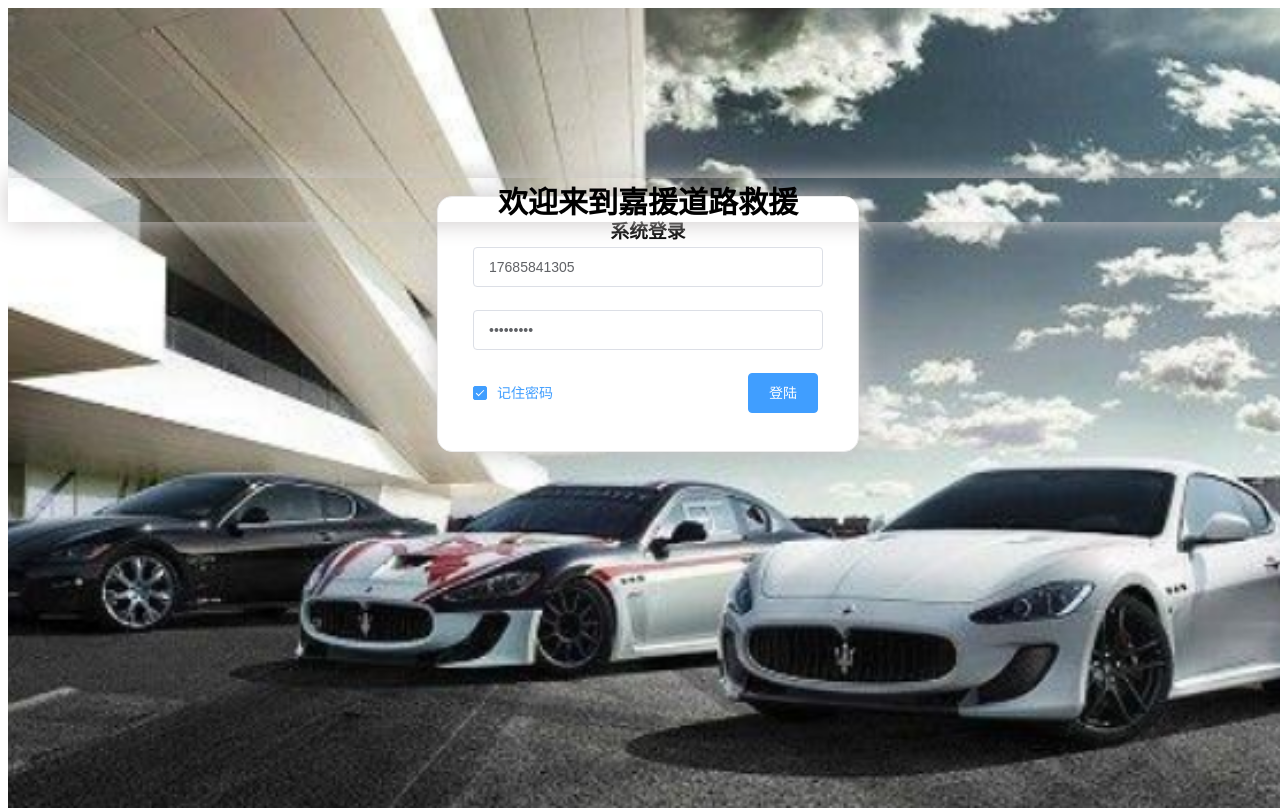
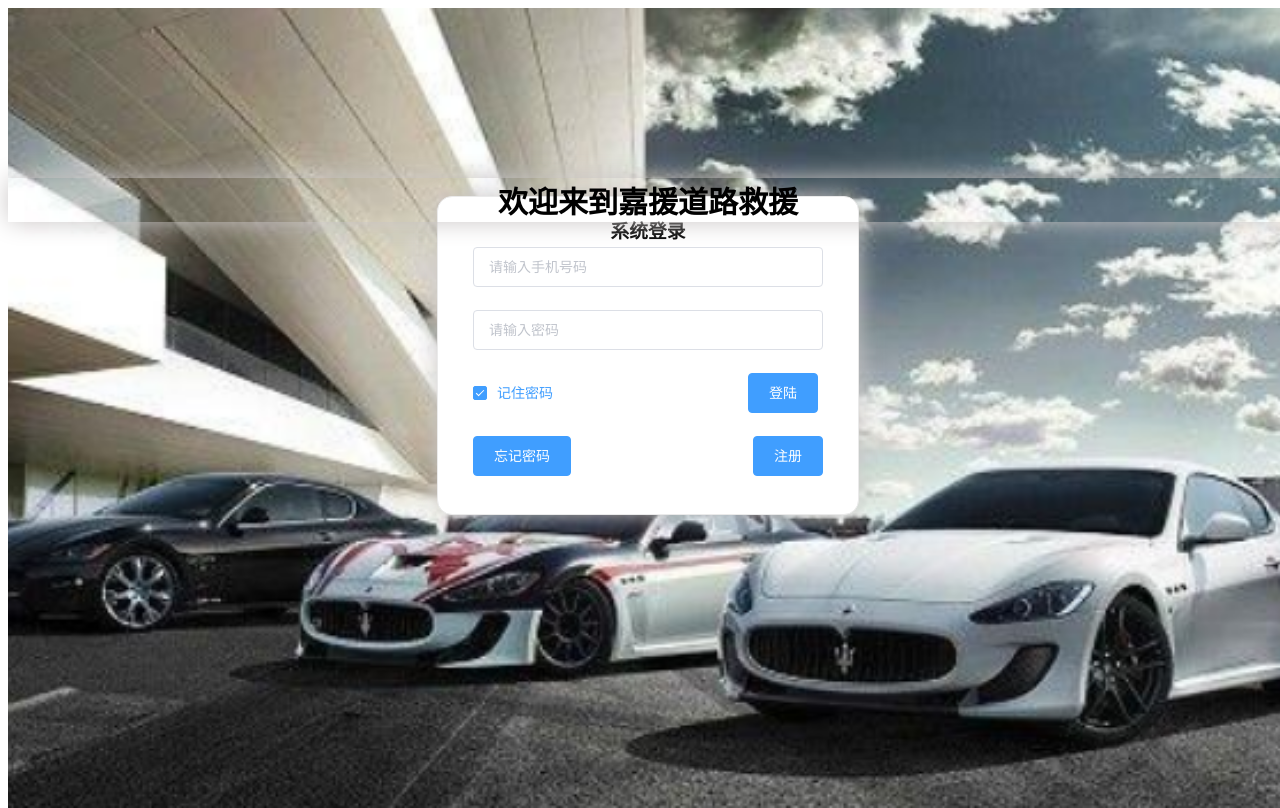
Before and after one commit to DongWendaoGitHub/vue_consumer, a Vue app: page / in a window 1280 px wide. Built offline with nearby package versions, Linux system fonts and the light colour scheme.

Commit message:
完成了注册，登陆

```diff
--- a/src/router/index.js
+++ b/src/router/index.js
@@ -1,6 +1,7 @@
 import Vue from 'vue'
 import VueRouter from 'vue-router'
 
+import Registered from "../views/Registered";
 import Login from '../views/Login.vue'
 import Welcome from "../views/Welcome";
 import System_Home_Consume from "../views/System_Home_Consume";
@@ -25,9 +26,15 @@ const routes = [
     path: '/',
     name: '登陆',
     component: Login
+  },
+  //1   注册
+  {
+    path: '/Registered',
+    name: '注册',
+    component: Registered
   }
   ,
-  //1  管理员
+  //2  管理员
   {
     path: '/system_home_consume',
     name: '管理员，欢迎您',
@@ -43,7 +50,7 @@ const routes = [
     ]
   }
   ,
-  //2  订单管理
+  //3  订单管理
   {
     path: '/system_home_consume',
     name: '订单管理',
@@ -73,7 +80,7 @@ const routes = [
       }
     ]
   },
-  //3  客户管理
+  //4  客户管理
   {
     path: '/system_home_consume',
     name: '客户管理',
@@ -98,7 +105,7 @@ const routes = [
       }
     ]
   },
-  //4  司机管理
+  //5  司机管理
   {
     path: '/system_home_consume',
     name: '司机管理',
--- a/src/views/Login.vue
+++ b/src/views/Login.vue
@@ -1,5 +1,8 @@
 <template>
     <div class="login-resign-background">
+<!--      <div>-->
+<!--        <el-button class="resign">点击这里进行注册</el-button>-->
+<!--      </div>-->
       <div class="jiayuan-title">欢迎来到嘉援道路救援</div>
       <div class="loginContainer">
         <!--el-form   表单-->
@@ -23,12 +26,19 @@
             <el-checkbox v-model="checked" class="loginRemember">记住密码</el-checkbox>
             <el-button type="primary" class="loginButton" @click="submitLogin">登陆</el-button>
           </el-form-item>
+
+          <el-form-item>
+            <el-button type="primary" class="forgetpassword" @click="forgetpassword">忘记密码</el-button>
+            <el-button style="float:right" type="primary" class="registeredButton" @click="submitregistered">注册</el-button>
+          </el-form-item>
+
         </el-form>
       </div>
     </div>
 </template>
 
 <script>
+  import {getLoginStatus} from "../api/index"
     export default {
         name: "Login",
         data(){
@@ -45,8 +55,8 @@
                 /*new Date()随时随地最新的时间*/
                 captchaUrl:'/captcha?time='+new Date(), /*加time参数，不加可能看不清或者想要更换验证码时无法接收到刷新的验证码*/        /*验证码*/
                 loginForm:{
-                    username:'17685841305',
-                    password:'liusiping',
+                    username:'',
+                    password:'',
                   //  code:'aaa'              /*验证码*/
                 },
                 checked:true,
@@ -65,6 +75,11 @@
         ,
         methods:{
 
+          //注册
+          submitregistered(){
+            this.$router.push("/Registered")
+          },
+
           // 监听 添加用户对话框的关闭事件
           addDialogClosed () {
             this.$refs.addUserFormRef.resetFields()
@@ -74,20 +89,36 @@
                 this.captchaUrl = '/captcha?time='+new Date();
             },
             submitLogin(){
-
-                this.$refs.loginForm.validate((valid) => {
-                    if (valid) {
-                      this.$router.push("/System_Home_Consume")
+                //this.$refs.loginForm.validate((valid) => {
+                    //if (valid) {
+                      let params = new URLSearchParams()
+                      params.append('customerPhone', this.loginForm.username)
+                      params.append('customerPassword', this.loginForm.password)
+                      /* 提交    就是直接调用方法就可以  */
+                      getLoginStatus(params).then((res) => {
+                        if (res.code == 1) {
                             this.$message({
                                 message: '嘉援欢迎您！',
                                 type: 'success'
                             });
+                          this.$router.push("/System_Home_Consume")
                         } else {
-                        console.log('error submit!!');
                           this.$message.error('错了哦，请输入完整信息');
                           return false;
                         }
                       });
+
+                      // this.$router.push("/System_Home_Consume")
+                      //   this.$message({
+                      //       message: '嘉援欢迎您！',
+                      //       type: 'success'
+                      //   });
+                   // } else {
+                     //   console.log('error submit!!');
+                     //   this.$message.error('错了哦，请输入完整信息');
+                     //   return false;
+                   // }
+               // });
             }
         }
     }
@@ -142,4 +173,11 @@
     box-shadow: 0 0 25px #cac6c6;
   }
 
+  .forgetpassword{
+    margin-left: 0px;
+  }
+
+  .registeredButton{
+  }
+
 </style>
--- a/src/views/customers/AddCustomers.vue
+++ b/src/views/customers/AddCustomers.vue
@@ -49,7 +49,6 @@
         const _this = this
         this.$refs[formName].validate((valid) => {
           if (valid) {
-
             // alert('创建成功!');
             //    给后台,调SpringboottestApplication
             axios.post('http://127.0.0.1:8081/customer/customers/insertCustomers',this.ruleForm).then(function (resp) {
```
Also changed, not shown: src/utils/api.js (+25 -0 lines). Lines whose indentation alone changed are shown as unchanged.
